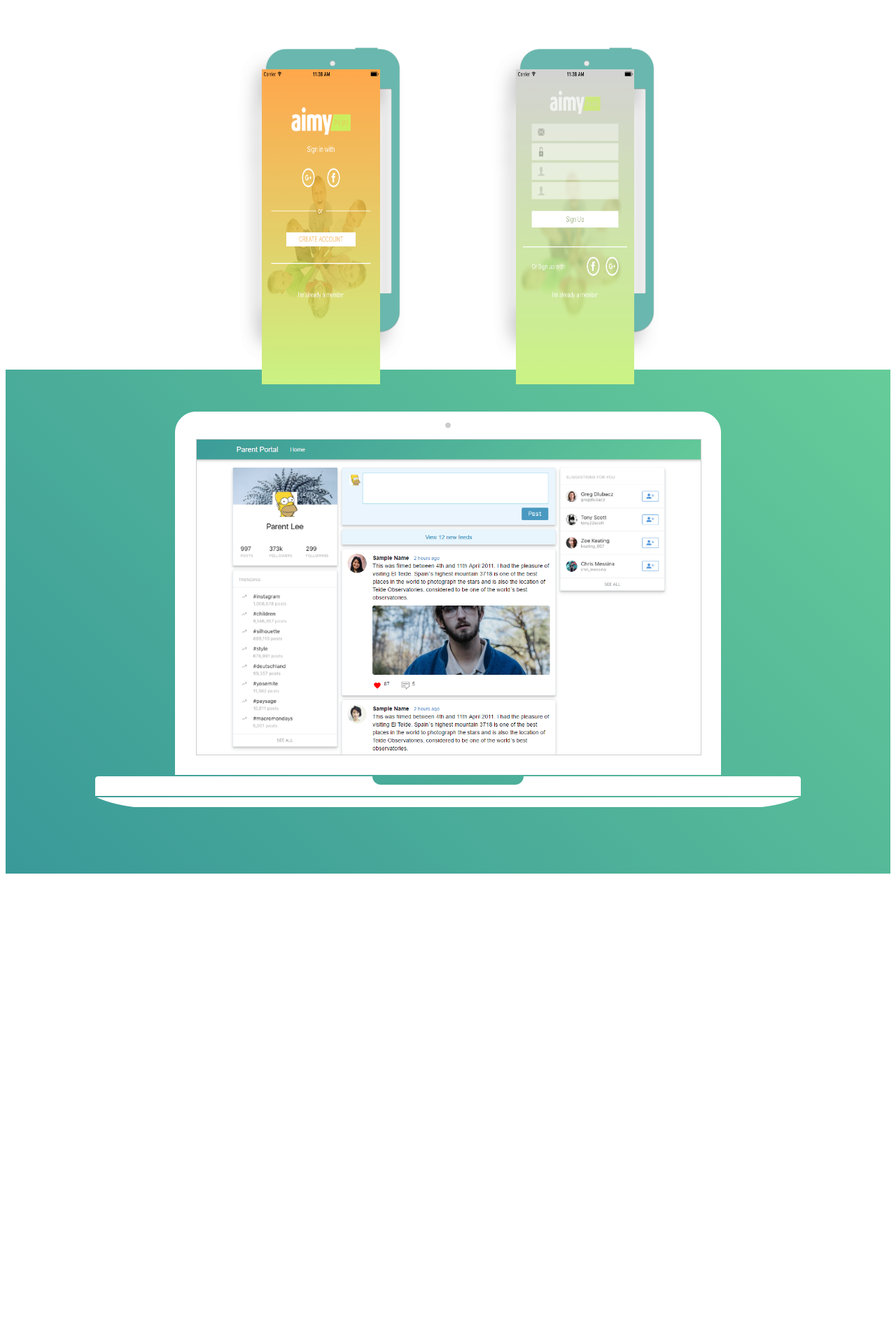
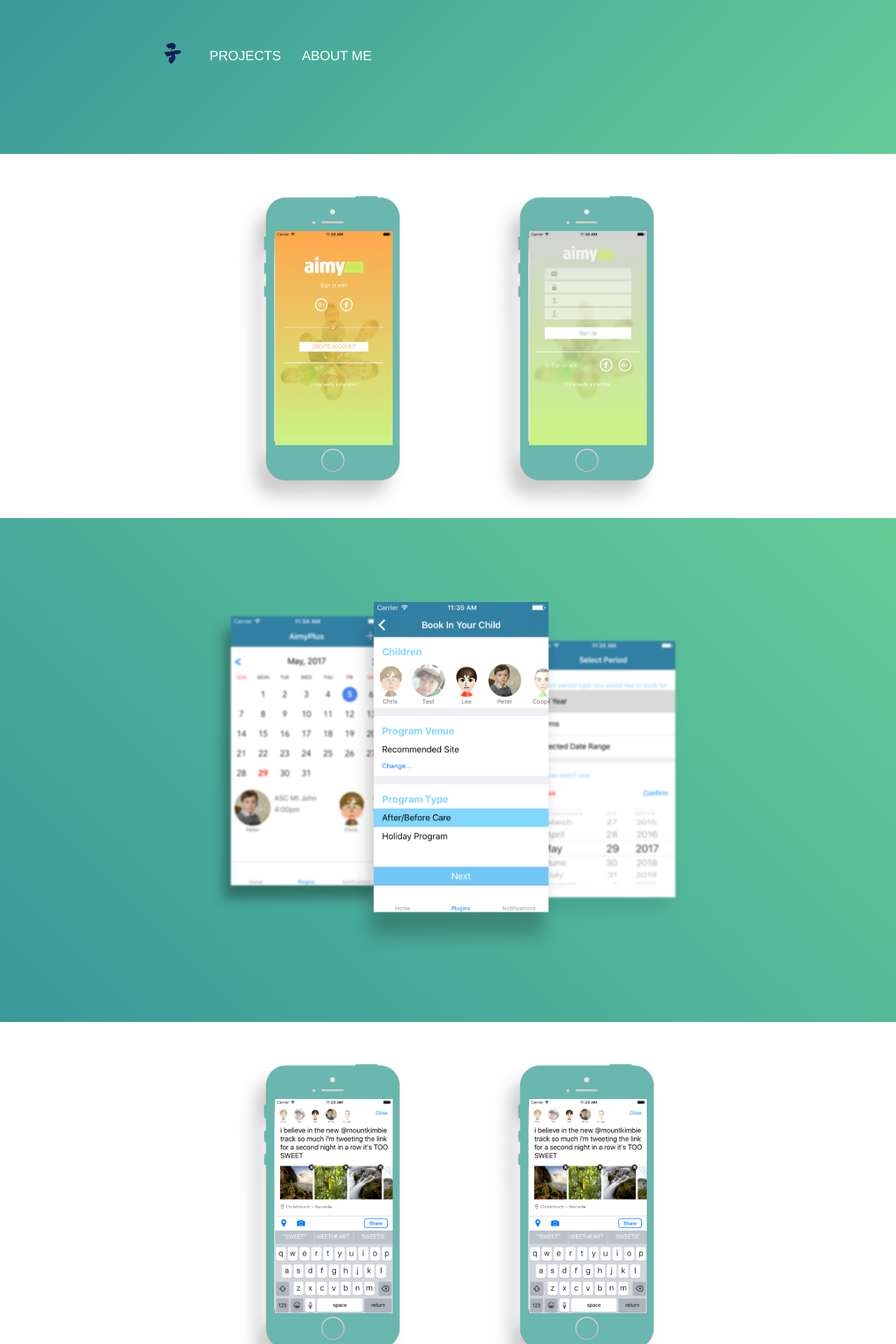
Before and after one commit to ZixiaWang/ZixiaWang.github.io, a Jekyll site: the page built from project.html, in a window 1280 px wide. Shown: the top 1920 px of the page at 70% size. Built offline with Jekyll 4.4.1, drawn with Linux system fonts in a browser that asks for light colours; before the commit the page ends 1256 px from its top, so only the background shows below that.

Commit message:
portfolio v1

```diff
--- a/project.html
+++ b/project.html
@@ -2,6 +2,16 @@
 title: project
 permalink: /project/
 ---
+
+<header class="header">
+  <a class="logo" href="/">
+    <img src="/zi.png" width="32" height="32">
+  </a>
+  <nav class="navigation">
+      <a class="navigation-item" href="/project/">Projects</a>
+      <a class="navigation-item" href="/about/">About me</a>
+  </nav>
+</header>
 
 <div class="white-div">
   <div class="img-container clearfix">
@@ -15,21 +25,91 @@
 </div>
 
 <div class="color-div">
-  <div class="laptop">
-    <div class="laptop-content"><div>
+    <img class="center-content" src="/images/app-booking-1.png">
+</div>
+
+<div class="white-div">
+  <div class="img-container clearfix">
+      <div class="left-img phone">
+        <img class="phone-content" src="/images/app-post.png">
+      </div>
+      <div class="right-img phone">
+        <img class="phone-content" src="/images/app-post.png">
+      </div>
   </div>
 </div>
 
+<div class="color-div">
+    <img class="center-content" src="/images/app-booking-2.png">
+</div>
+
+<div class="color-div">
+  <div class="laptop">
+      <img class="laptop-content" src="/images/f-timeline-desktop.png">
+  </div>
+</div>
+
+
 <style type="text/css">
 
+html, body {
+    margin: 0px;
+    padding: 0px;
+}
+
+a {
+  text-decoration: none
+}
+
 img {
-  /*width: 100%;*/
-  height: 100%;
+    max-width: 100%;
+    max-height: 100%;
+}
+
+.center-content {
+  margin: 60px auto;
+  display : block;
+  height: 500px;
+}
+
+.header {
+  height: 100px;
+  background-image: -webkit-linear-gradient(315deg, #399999, #66cc99);
+  padding: 60px 18%;
+}
+
+.logo {
+    margin: 0;
+    margin-right: 20px;
+    display: inline-block;
+}
+
+.navigation {
+    vertical-align: bottom;
+    margin: 0 auto;
+    width: auto;
+    display: inline-block;
+
+}
+
+.navigation-item {
+    font-style: normal;
+    font-family: 'Futura W01 Bold', 'Helvetica Neue', Helvetica, Arial;
+    font-weight: 400;
+    font-size: 12px;
+    font-size: 1.2rem;
+    line-height: 1.6;
+    -webkit-font-smoothing: antialiased;
+    text-transform: uppercase;
+    padding: .41667em .66667em;
+    color: #fff !important;
+    opacity: 1;
 }
 
 .white-div {
   height: 400px;
   padding: 60px 0px;
+  margin: 0px;
 }
 
 .img-container {
@@ -65,10 +145,10 @@
 
 .phone-content {
   position: relative;
-  left: 14.285714285714%;
-  width: 71.428571428571%;
-  top: 6.878306878307%;
-  padding-bottom: 44.642857142857%;
+  left: 22.3%;
+  width: 71%;
+  top: 11%;
+  height: 68%;
 }
 
 .color-div {
@@ -78,28 +158,25 @@
   background-image: -o-linear-gradient(315deg, #399999, #66cc99);
   background-image: linear-gradient(405deg, #399999, #66cc99);
   padding: 60px 0px;
+  margin: 0px;
 }
 
 .laptop {
-  height: 565px;
-  width: 1008px;
+  height: 500px;
+  width: 892px;
   background: rgba(0, 0, 0, 0) url("/images/macbook.png");
   background-repeat: no-repeat;
-  margin: 0px auto;
+  background-size: cover;
+  margin: 60px auto;
 }
 
 .laptop-content {
-  background-image: url("/images/f-timeline-desktop.png");
-  background-position: center center;
-  background-repeat: no-repeat;
-  background-size: cover;
   border: 1px solid #CCC;
-  /*box-sizing: border-box;*/
   position: relative;
   left: 14.285714285714%;
   width: 71.428571428571%;
   top: 6.878306878307%;
-  padding-bottom: 44.642857142857%;
+  height: 78%;
 }
 
 </style>
```
Also changed, not shown: images/app-booking-1.png (added), images/app-booking-2.png (added), images/app-post.png (added), 1 other file.
